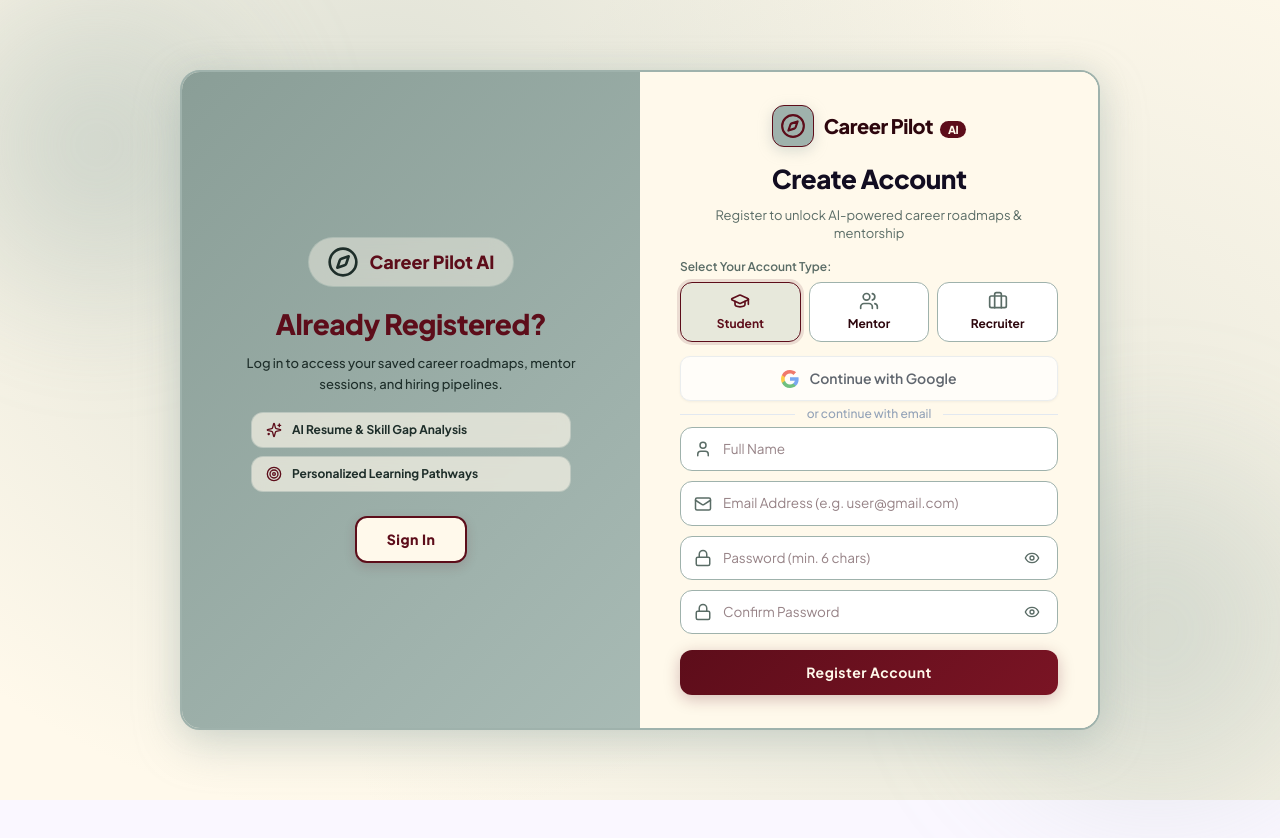
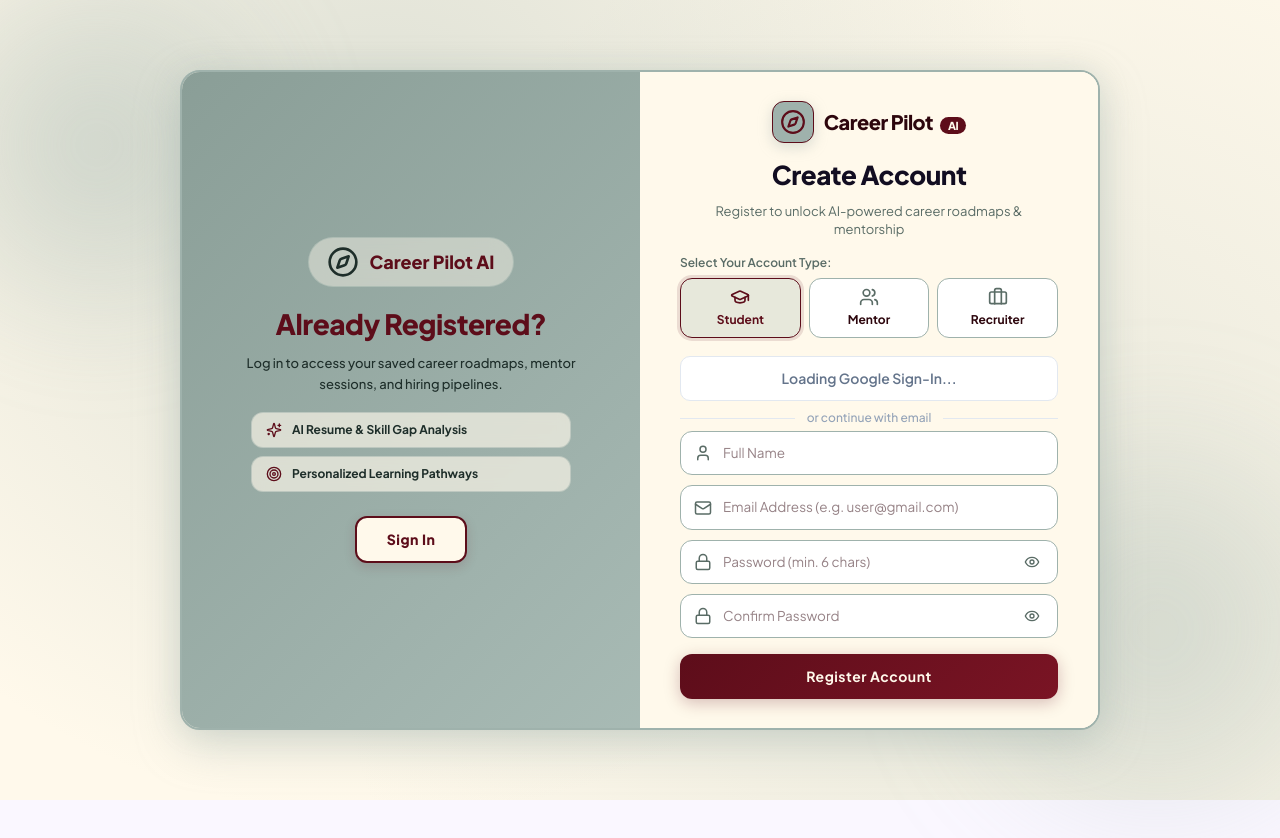
Before and after one commit to rehansnair21/CareerPilot-AI, a React (Vite) app in the folder frontend/: page /register in a window 1280 px wide. Shown: the top 838 px of the page. Built offline with nearby package versions, Linux system fonts and the light colour scheme; no server answers.

Commit message:
fix(auth): modernize Google Sign-In button using official renderButton

```diff
--- a/frontend/src/pages/Auth/AuthPage.jsx
+++ b/frontend/src/pages/Auth/AuthPage.jsx
@@ -24,16 +24,65 @@
 const GoogleSignInButton = ({ onSuccess, onError, role }) => {
   const btnRef = useRef(null);
   const [googleLoaded, setGoogleLoaded] = useState(false);
-  const [loading, setLoading] = useState(false);
+  const callbackRef = useRef({ onSuccess, onError });
 
   useEffect(() => {
-    // Load the Google GSI script if not already loaded
+    callbackRef.current = { onSuccess, onError };
+  }, [onSuccess, onError]);
+
+  useEffect(() => {
+    const clientId = import.meta.env.VITE_GOOGLE_CLIENT_ID;
+    if (!clientId) {
+      console.warn('[Google Auth]: VITE_GOOGLE_CLIENT_ID environment variable is missing.');
+      return;
+    }
+
+    const initAndRender = () => {
+      if (!window.google?.accounts?.id || !btnRef.current) return;
+
+      try {
+        window.google.accounts.id.initialize({
+          client_id: clientId,
+          callback: async (response) => {
+            if (response.credential) {
+              await callbackRef.current.onSuccess(response.credential);
+            } else {
+              callbackRef.current.onError('Google Sign-In was cancelled or failed. Please try again.');
+            }
+          },
+          use_fedcm_for_prompt: true,
+          auto_select: false,
+        });
+
+        // Clear container and render official Google Sign-In button
+        if (btnRef.current) {
+          btnRef.current.innerHTML = '';
+          const parentWidth = btnRef.current.parentElement?.offsetWidth || 340;
+          const targetWidth = Math.min(Math.max(parentWidth, 240), 400);
+
+          window.google.accounts.id.renderButton(btnRef.current, {
+            theme: 'outline',
+            size: 'large',
+            type: 'standard',
+            text: 'continue_with',
+            shape: 'rectangular',
+            logo_alignment: 'center',
+            width: targetWidth,
+          });
+        }
+
+        setGoogleLoaded(true);
+      } catch (err) {
+        console.error('[Google GSI Render Error]:', err);
+      }
+    };
+
     const existingScript = document.getElementById('google-gsi-script');
     if (existingScript) {
-      if (window.google && window.google.accounts) {
-        setGoogleLoaded(true);
+      if (window.google?.accounts?.id) {
+        initAndRender();
       } else {
-        existingScript.addEventListener('load', () => setGoogleLoaded(true));
+        existingScript.addEventListener('load', initAndRender);
       }
       return;
     }
@@ -43,103 +92,42 @@
     script.src = 'https://accounts.google.com/gsi/client';
     script.async = true;
     script.defer = true;
-    script.onload = () => setGoogleLoaded(true);
+    script.onload = initAndRender;
     script.onerror = () => console.error('Failed to load Google GSI script');
     document.head.appendChild(script);
   }, []);
 
-  const handleGoogleClick = () => {
-    if (!window.google || !window.google.accounts) {
-      onError('Google Sign-In is not ready yet. Please try again.');
-      return;
-    }
-
-    setLoading(true);
-
-    window.google.accounts.id.initialize({
-      client_id: import.meta.env.VITE_GOOGLE_CLIENT_ID,
-      callback: async (response) => {
-        setLoading(false);
-        if (response.credential) {
-          await onSuccess(response.credential);
-        } else {
-          onError('Google Sign-In was cancelled or failed. Please try again.');
-        }
-      },
-      use_fedcm_for_prompt: true, // Opt in to FedCM to comply with Chrome and Edge
-      auto_select: false,
-      cancel_on_tap_outside: true,
-    });
-
-    // Use prompt() with FedCM to show Google One Tap / account chooser
-    window.google.accounts.id.prompt((notification) => {
-      setLoading(false);
-      // Modern FedCM status inspection (avoids deprecated isNotDisplayed / isSkippedMoment)
-      if (typeof notification.getMomentType === 'function') {
-        const moment = notification.getMomentType();
-        if (moment === 'dismissed' || moment === 'skipped') {
-          console.warn('[Google Auth]: One Tap prompt dismissed or skipped.');
-        }
-      }
-    });
-  };
-
   return (
-    <div style={{ width: '100%' }}>
-      {/* Hidden div for GSI button fallback */}
-      <div ref={btnRef} style={{ display: 'none' }}></div>
-
-      <button
-        type="button"
-        className="btn-google"
-        onClick={handleGoogleClick}
-        disabled={loading || !googleLoaded}
+    <div style={{ width: '100%', display: 'flex', justifyContent: 'center', minHeight: '44px', margin: '4px 0' }}>
+      <div
+        ref={btnRef}
+        style={{
+          width: '100%',
+          display: 'flex',
+          justifyContent: 'center',
+          alignItems: 'center',
+        }}
+      >
+        {!googleLoaded && (
+          <div
             style={{
               display: 'flex',
               alignItems: 'center',
               justifyContent: 'center',
-          gap: '10px',
               width: '100%',
               padding: '11px 20px',
               background: '#ffffff',
               border: '1.5px solid #e2e8f0',
               borderRadius: '10px',
-          cursor: loading || !googleLoaded ? 'not-allowed' : 'pointer',
               fontSize: '14px',
               fontWeight: '600',
-          color: '#1e293b',
-          transition: 'all 0.2s ease',
-          boxShadow: '0 1px 3px rgba(0,0,0,0.08)',
-          opacity: !googleLoaded ? 0.7 : 1,
-          fontFamily: 'inherit',
-        }}
-        onMouseEnter={(e) => {
-          if (!loading && googleLoaded) {
-            e.currentTarget.style.boxShadow = '0 4px 12px rgba(0,0,0,0.12)';
-            e.currentTarget.style.borderColor = '#cbd5e1';
-            e.currentTarget.style.transform = 'translateY(-1px)';
-          }
-        }}
-        onMouseLeave={(e) => {
-          e.currentTarget.style.boxShadow = '0 1px 3px rgba(0,0,0,0.08)';
-          e.currentTarget.style.borderColor = '#e2e8f0';
-          e.currentTarget.style.transform = 'translateY(0)';
+              color: '#64748b',
             }}
           >
-        {loading ? (
-          <div className="spinner" style={{ width: '18px', height: '18px', borderWidth: '2px' }}></div>
-        ) : (
-          <svg width="18" height="18" viewBox="0 0 18 18" xmlns="http://www.w3.org/2000/svg">
-            <g fill="none" fillRule="evenodd">
-              <path d="M17.64 9.205c0-.639-.057-1.252-.164-1.841H9v3.481h4.844a4.14 4.14 0 0 1-1.796 2.716v2.259h2.908c1.702-1.567 2.684-3.875 2.684-6.615z" fill="#4285F4"/>
-              <path d="M9 18c2.43 0 4.467-.806 5.956-2.18l-2.908-2.259c-.806.54-1.837.86-3.048.86-2.344 0-4.328-1.584-5.036-3.711H.957v2.332A8.997 8.997 0 0 0 9 18z" fill="#34A853"/>
-              <path d="M3.964 10.71A5.41 5.41 0 0 1 3.682 9c0-.593.102-1.17.282-1.71V4.958H.957A8.996 8.996 0 0 0 0 9c0 1.452.348 2.827.957 4.042l3.007-2.332z" fill="#FBBC05"/>
-              <path d="M9 3.58c1.321 0 2.508.454 3.44 1.345l2.582-2.58C13.463.891 11.426 0 9 0A8.997 8.997 0 0 0 .957 4.958L3.964 7.29C4.672 5.163 6.656 3.58 9 3.58z" fill="#EA4335"/>
-            </g>
-          </svg>
+            Loading Google Sign-In...
+          </div>
         )}
-        <span>{loading ? 'Signing in...' : 'Continue with Google'}</span>
-      </button>
+      </div>
     </div>
   );
 };
```
Lines whose indentation alone changed are shown as unchanged.
